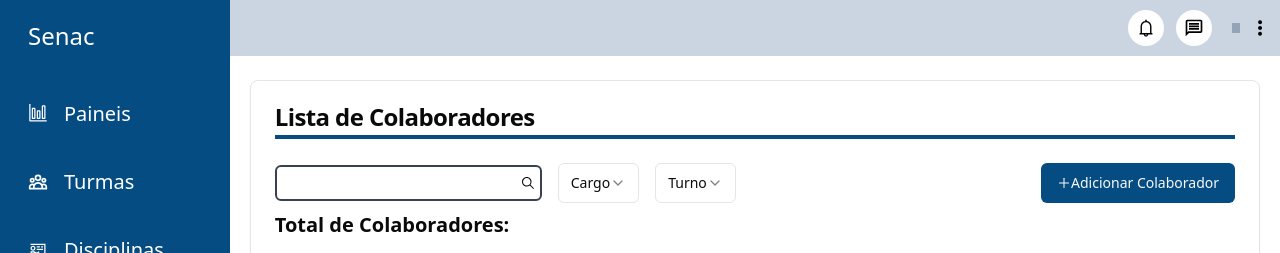
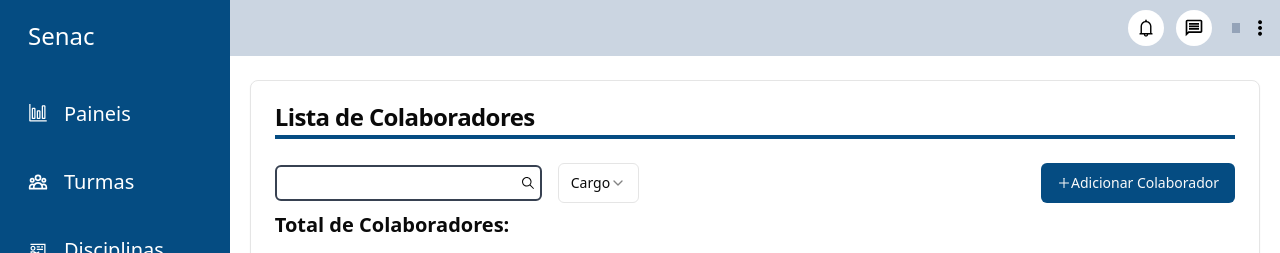
Before and after one commit to arthur-Gsilva/mediotech-admin, a Next.js app: page /colaboradores in a window 1280 px wide. Shown: the top 253 px of the page. Built offline with nearby package versions, Linux system fonts and the light colour scheme.

Commit message:
consertando os filtros

```diff
--- a/src/app/(main)/colaboradores/page.tsx
+++ b/src/app/(main)/colaboradores/page.tsx
@@ -23,7 +23,6 @@
     const [selectedCola, setSelectedCola] = useState<User | null>(null)
     const [filtro, setFiltro] = useState<string>("")
     const [cargo, setCargo] = useState('')
-    const [turno, setTurno] = useState('')
 
     const router = useRouter();
     const [token, setToken] = useState<string | null>(null)
@@ -52,9 +51,8 @@
     const colaboradoresFiltrados = colaboradores?.filter(colaborador => {
         const nomeMatch = (colaborador.nomeCompletoUser || "").toLowerCase().includes(filtro.toLowerCase())
         const cursoMatch = cargo === 'all' || !cargo || colaborador.tipoUser.toLowerCase() === cargo.toLowerCase();
-        const turnoMatch = turno === 'all' || !turno || colaborador.turma.turno.toLowerCase() === turno.toLowerCase();
 
-        return nomeMatch && cursoMatch && turnoMatch
+        return nomeMatch && cursoMatch
     });
 
     const openEditModal = (cola: User) => {
@@ -90,7 +88,7 @@
                     <div className="h-1 w-full bg-primary"></div>
                 </CardHeader>
                 <CardContent >
-                    <Actions onCargoChange={setCargo} onTurnoChange={setTurno} onFiltroChange={setFiltro}/>
+                    <Actions onCargoChange={setCargo} onFiltroChange={setFiltro}/>
 
                     <div className="my-2 font-semibold text-xl">Total de Colaboradores: {colaboradoresFiltrados?.length}</div>
 
--- a/src/components/colaboradores/Actions.tsx
+++ b/src/components/colaboradores/Actions.tsx
@@ -8,12 +8,11 @@
 import { Select, SelectContent, SelectGroup, SelectItem, SelectTrigger, SelectValue } from "../ui/select";
 
 type Props = {
-    onTurnoChange: (a: string) => void,
     onCargoChange: (a: string) => void,
     onFiltroChange: (a: string) => void
 }
 
-export const Actions = ({ onTurnoChange, onCargoChange, onFiltroChange }: Props) => {
+export const Actions = ({ onCargoChange, onFiltroChange }: Props) => {
 
     const [isOpen, setIsOpen] = useState(false);
 
@@ -41,19 +40,6 @@
                         </SelectGroup>
                     </SelectContent>
                 </Select>
-                <Select onValueChange={onTurnoChange}>
-                    <SelectTrigger className="max-w-[130px]">
-                        <SelectValue placeholder="Turno" />
-                    </SelectTrigger>
-                    <SelectContent>
-                        <SelectGroup>
-                        <SelectItem value="all">Todos</SelectItem>
-                        <SelectItem value="manhã">Manhã</SelectItem>
-                        <SelectItem value="tarde">Tarde</SelectItem>
-                        <SelectItem value="noite">Noite</SelectItem>
-                        </SelectGroup>
-                    </SelectContent>
-                </Select>
             </div>
             <div>
             <Dialog open={isOpen} onOpenChange={setIsOpen}>
--- a/src/components/estudantes/Actions.tsx
+++ b/src/components/estudantes/Actions.tsx
@@ -29,12 +29,12 @@
                 </div>
                 <Select onValueChange={onCursoChange}>
                     <SelectTrigger className="max-w-[130px]">
-                        <SelectValue placeholder="Ano" />
+                        <SelectValue placeholder="Curso" />
                     </SelectTrigger>
                     <SelectContent>
                         <SelectGroup>
                         <SelectItem value="all">Todos</SelectItem>
-                        <SelectItem value="ADS">ADS</SelectItem>
+                        <SelectItem value="Analise e Desenvolvimento de Sistemas">ADS</SelectItem>
                         <SelectItem value="logistica">Logistica</SelectItem>
                         </SelectGroup>
                     </SelectContent>
--- a/src/utils/api.ts
+++ b/src/utils/api.ts
@@ -28,7 +28,6 @@
             Authorization: `Bearer ${token}`
         }
     })
-
     const data = response.data;
     return data.data
 }
```
